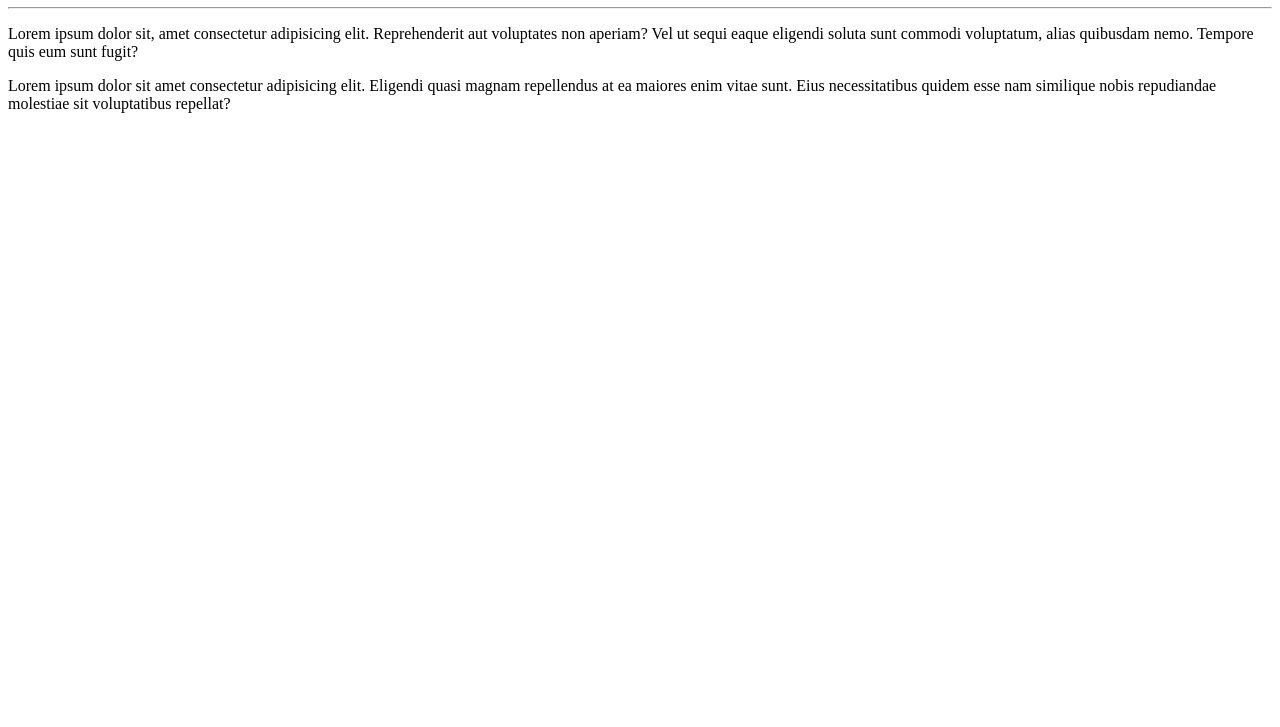
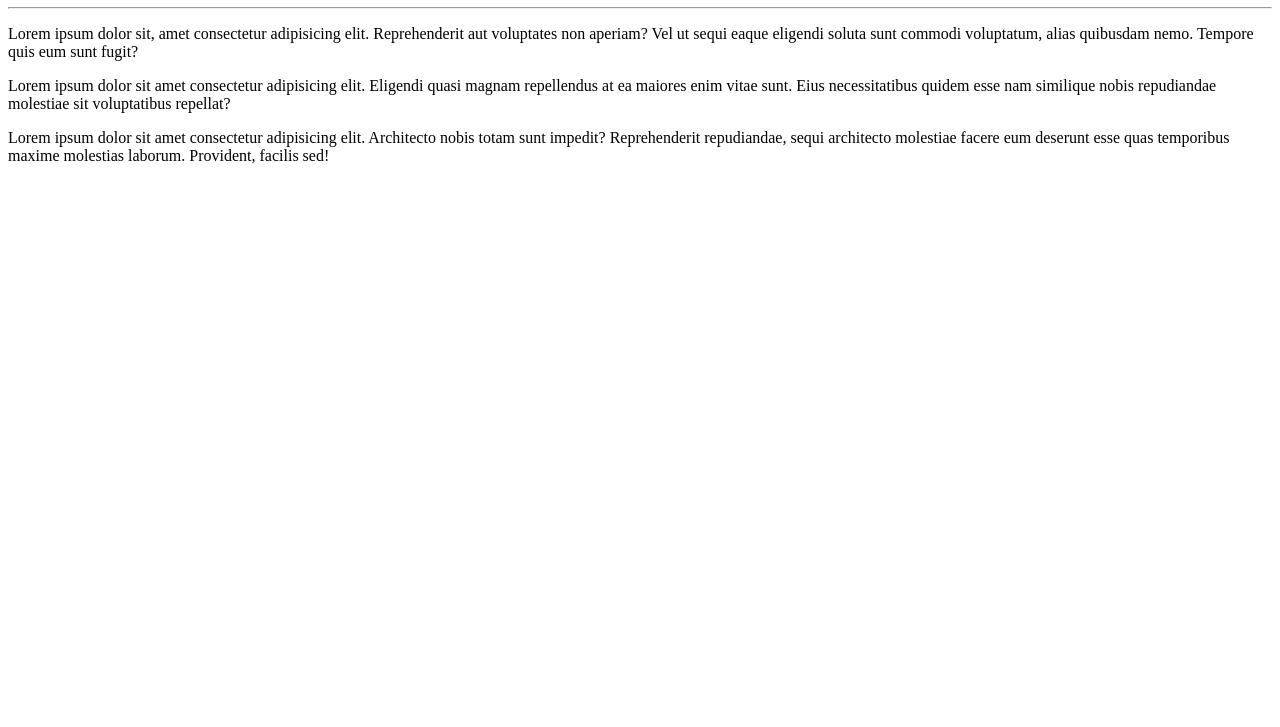
Before and after one commit to BeatrizDonda/Ola-Mundo, a plain HTML site: page site-exemplo/index.html in a window 1280 px wide. Shown: the part 73-800 px from the top of the page. Drawn offline with Linux system fonts and the light colour scheme.

Commit message:
adicionei um terceiro parágrafo

```diff
--- a/site-exemplo/index.html
+++ b/site-exemplo/index.html
@@ -10,5 +10,6 @@
     <hr>
     <p>Lorem ipsum dolor sit, amet consectetur adipisicing elit. Reprehenderit aut voluptates non aperiam? Vel ut sequi eaque eligendi soluta sunt commodi voluptatum, alias quibusdam nemo. Tempore quis eum sunt fugit?</p>
     <p>Lorem ipsum dolor sit amet consectetur adipisicing elit. Eligendi quasi magnam repellendus at ea maiores enim vitae sunt. Eius necessitatibus quidem esse nam similique nobis repudiandae molestiae sit voluptatibus repellat?</p>
+    <p>Lorem ipsum dolor sit amet consectetur adipisicing elit. Architecto nobis totam sunt impedit? Reprehenderit repudiandae, sequi architecto molestiae facere eum deserunt esse quas temporibus maxime molestias laborum. Provident, facilis sed!</p>
 </body>
 </html>
```
